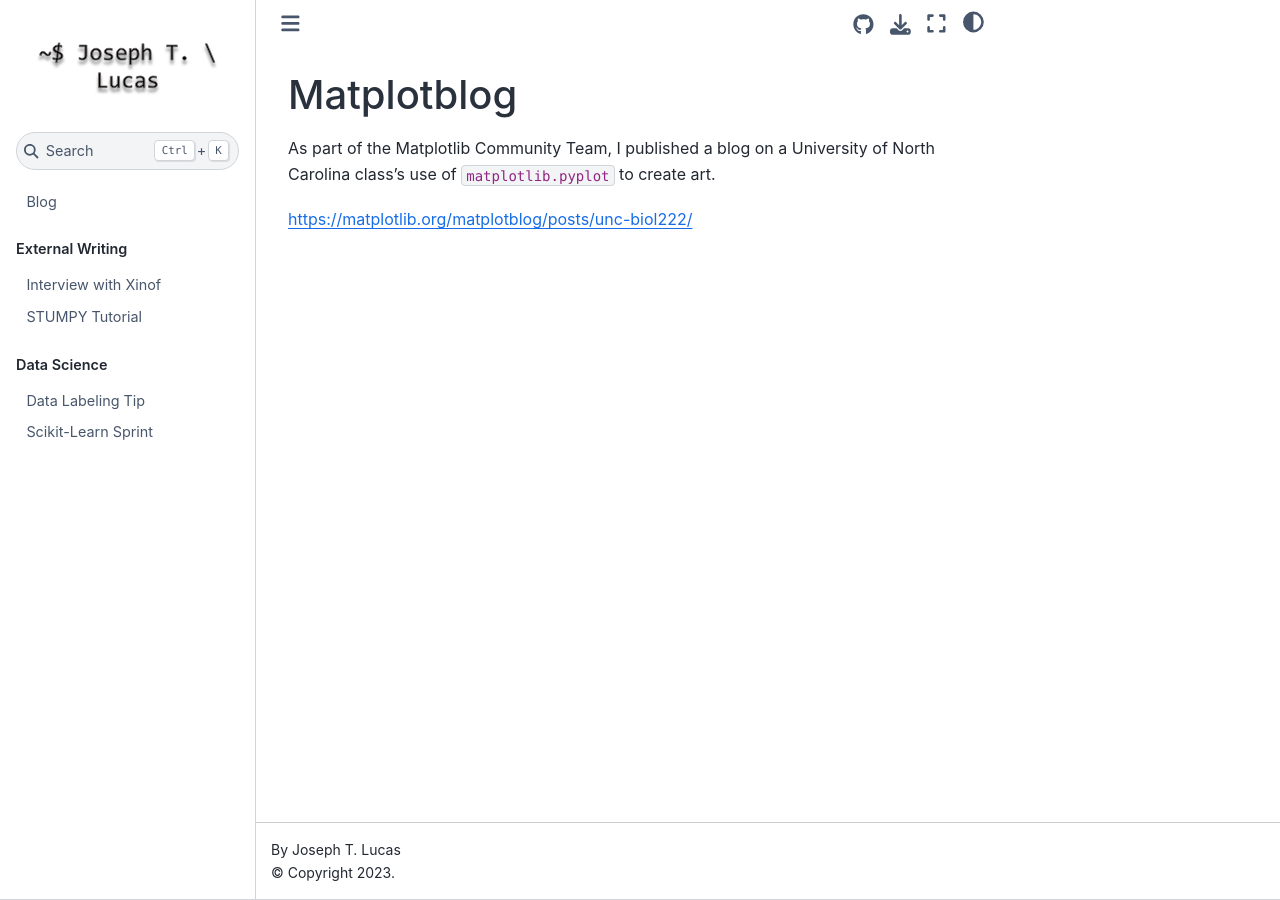
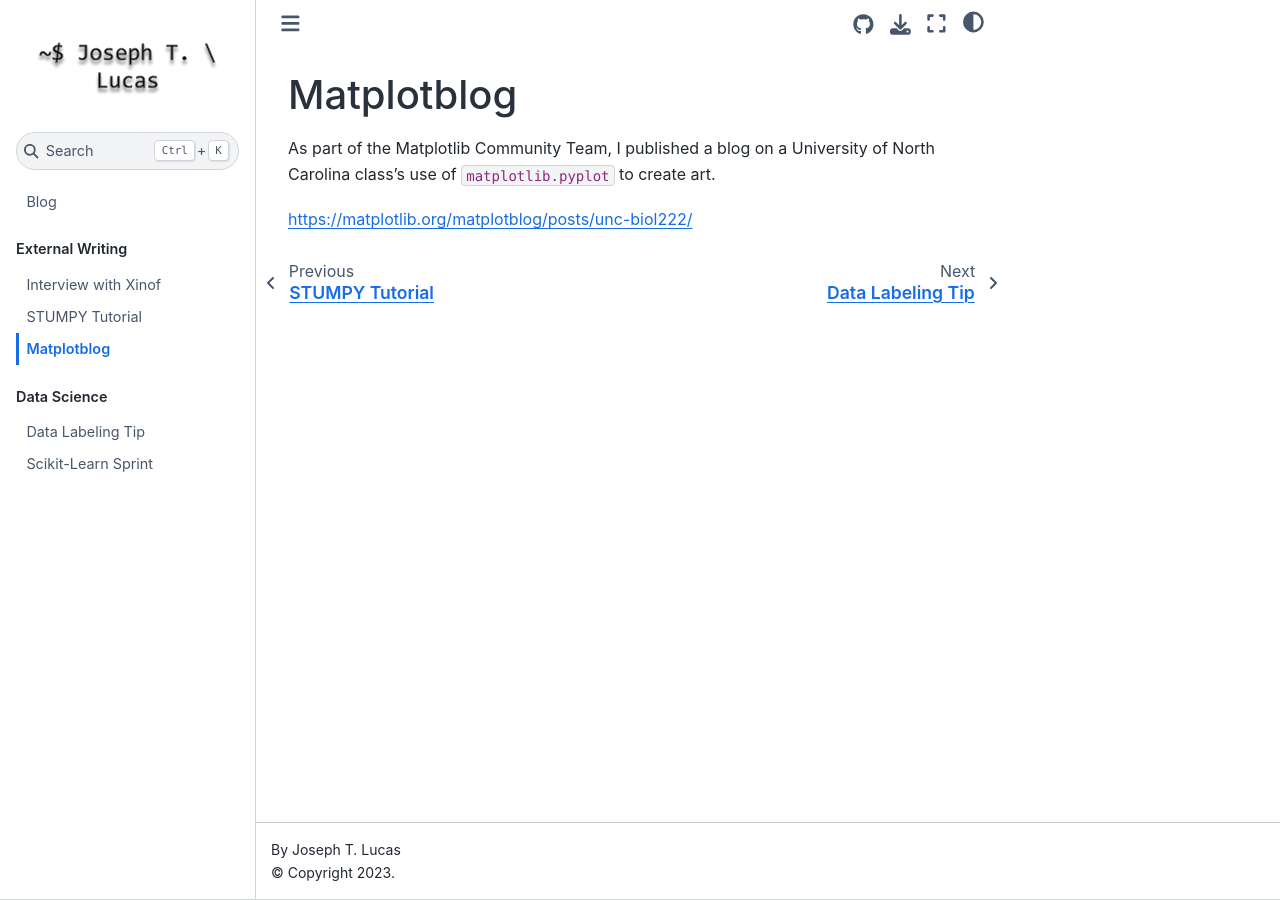
Before and after one commit to JosephTLucas/blog, a Jupyter Book: the page built from content/matplotblog.md, in a window 1280 px wide. Built offline with Jupyter Book 1.0.4 settings and Sphinx 7.4.7 and the Sphinx Book theme 1.1.4, drawn with Linux system fonts in a browser that asks for light colours.

Commit message:
matplotblog

```diff
--- a/_toc.yml
+++ b/_toc.yml
@@ -8,6 +8,7 @@
     chapters:
     - file: content/interview_with_xinof
     - file: content/stumpy_tutorial
+    - file: content/matplotblog
   - caption: Data Science
     chapters:
     - file: content/labeling
```
